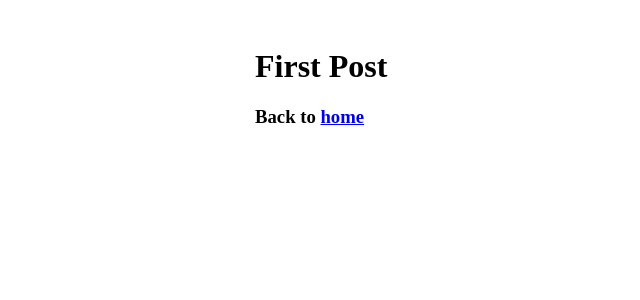
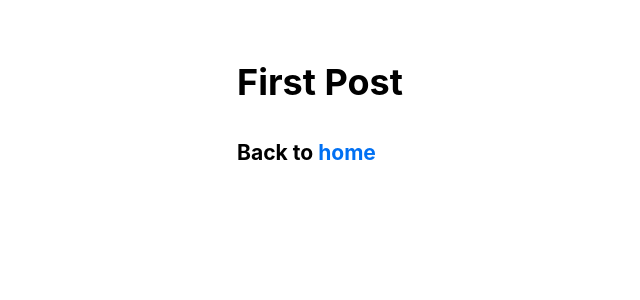
Before and after one commit to knotuteye/nextjs-blog, a Next.js app: page /posts/first-post in a window 1280 px wide. Shown: the top 300 px of the page, without its empty margins (97-737 px from the left). Built offline with nearby package versions, Linux system fonts and the light colour scheme.

Commit message:
added styles/global.css

```diff
--- a/components/layout.module.css
+++ b/components/layout.module.css
@@ -1,5 +1,15 @@
 .container {
-  max-width: 36rem;
-  padding: 0 1rem;
-  margin: 3rem auto 6rem;
-}
+    max-width: 36rem;
+    padding: 0 1rem;
+    margin: 3rem auto 6rem;
+  }
+
+  .header {
+    display: flex;
+    flex-direction: column;
+    align-items: center;
+  }
+
+  .backToHome {
+    margin: 3rem 0 0;
+  }
--- a/pages/_app.js
+++ b/pages/_app.js
@@ -1,3 +1,4 @@
+import "../styles/global.css";
 export default function App({ Component, pageProps }) {
   return <Component {...pageProps}></Component>;
 }
--- /dev/null
+++ b/styles/global.css
@@ -0,0 +1,27 @@
+html,
+body {
+  padding: 0;
+  margin: 0;
+  font-family: -apple-system, BlinkMacSystemFont, Segoe UI, Roboto, Oxygen,
+    Ubuntu, Cantarell, Fira Sans, Droid Sans, Helvetica Neue, sans-serif;
+  line-height: 1.6;
+  font-size: 18px;
+}
+
+* {
+  box-sizing: border-box;
+}
+
+a {
+  color: #0070f3;
+  text-decoration: none;
+}
+
+a:hover {
+  text-decoration: underline;
+}
+
+img {
+  max-width: 100%;
+  display: block;
+}
```
